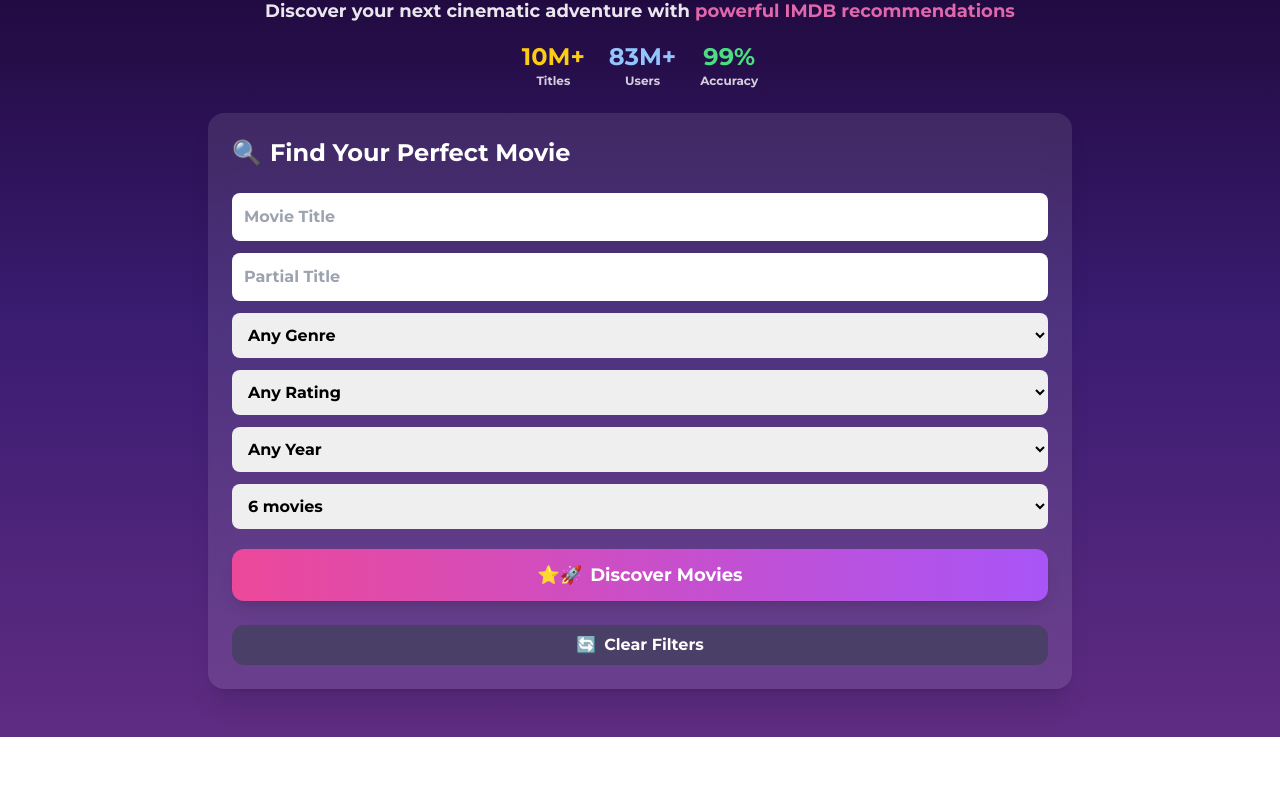
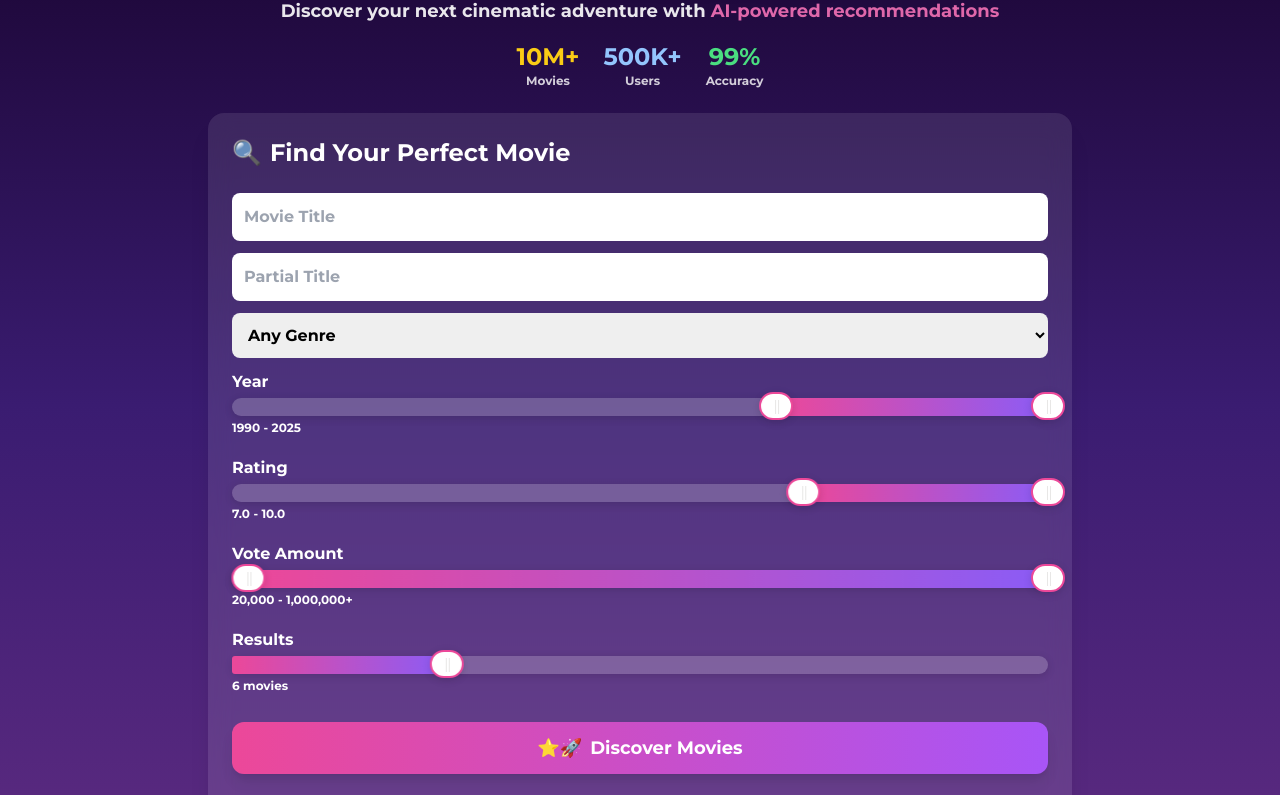
Before and after one commit to serjbarhatov/CinemaScope, a plain HTML site: page index.html in a window 1280 px wide. Shown: the part 99-894 px from the top of the page. Before the commit the page ends 836 px from the top, so only its background shows below. Drawn offline with nearby package versions, Linux system fonts and the light colour scheme.

Commit message:
Improve search functionality with sliders

```diff
--- a/index.html
+++ b/index.html
@@ -6,8 +6,14 @@
   <title>Movie Picker</title>
   <script src="https://cdn.tailwindcss.com"></script>
   <link href="https://fonts.googleapis.com/css2?family=Montserrat:wght@700;900&display=swap" rel="stylesheet">
+  <link rel="stylesheet" href="https://cdn.jsdelivr.net/npm/nouislider@15.7.1/dist/nouislider.min.css">
+  <script src="https://cdn.jsdelivr.net/npm/nouislider@15.7.1/dist/nouislider.min.js"></script>
   <style>
     body { font-family: 'Montserrat', sans-serif; }
+    .noUi-target { background: #fff3; border-radius: 9999px; border: none; box-shadow: 0 2px 8px #0002; }
+    .noUi-connect { background: linear-gradient(90deg, #ec4899, #8b5cf6); }
+    .noUi-horizontal .noUi-handle { border-radius: 9999px; background: #fff; border: 2px solid #ec4899; box-shadow: 0 2px 8px #0002; }
+    .noUi-tooltip { background: #fff; color: #1a0532; border-radius: 6px; font-weight: bold; }
   </style>
 </head>
 <body class="min-h-screen bg-gradient-to-b from-[#1a0532] via-[#3a1c71] to-[#5f2c82] text-white flex flex-col justify-center items-center">
@@ -16,14 +22,14 @@
       <span class="bg-pink-600 rounded-lg p-2 text-2xl">🎬</span>
       <h1 class="text-4xl md:text-5xl font-extrabold tracking-tight drop-shadow-lg">CinemaScope</h1>
     </div>
-    <p class="text-center text-lg mb-4 opacity-90">Discover your next cinematic adventure with <span class="font-bold text-pink-400">powerful IMDB recommendations</span></p>
+    <p class="text-center text-lg mb-4 opacity-90">Discover your next cinematic adventure with <span class="font-bold text-pink-400">AI-powered recommendations</span></p>
     <div class="flex justify-center gap-6 mb-6 w-full">
       <div class="flex flex-col items-center">
         <span class="text-yellow-400 text-2xl font-bold">10M+</span>
-        <span class="text-xs opacity-80">Titles</span>
+        <span class="text-xs opacity-80">Movies</span>
       </div>
       <div class="flex flex-col items-center">
-        <span class="text-blue-300 text-2xl font-bold">83M+</span>
+        <span class="text-blue-300 text-2xl font-bold">500K+</span>
         <span class="text-xs opacity-80">Users</span>
       </div>
       <div class="flex flex-col items-center">
@@ -45,25 +51,38 @@
           <option value="Horror">Horror</option>
           <option value="Romance">Romance</option>
         </select>
-        <select id="rating" class="rounded-lg p-3 text-black focus:ring-2 focus:ring-pink-400">
-          <option value="">Any Rating</option>
-          <option value="9">9+</option>
-          <option value="8">8+</option>
-          <option value="7">7+</option>
-          <option value="6">6+</option>
-        </select>
-        <select id="year" class="rounded-lg p-3 text-black focus:ring-2 focus:ring-pink-400">
-          <option value="">Any Year</option>
-          <option value="2020">2020+</option>
-          <option value="2010">2010+</option>
-          <option value="2000">2000+</option>
-          <option value="1990">1990+</option>
-        </select>
-        <select id="resultsCount" class="rounded-lg p-3 text-black focus:ring-2 focus:ring-pink-400">
-          <option value="6">6 movies</option>
-          <option value="10">10 movies</option>
-          <option value="20">20 movies</option>
-        </select>
+        <!-- Year Range Slider -->
+        <div class="mb-2">
+          <label class="block font-semibold mb-1">Year</label>
+          <div id="year-slider"></div>
+          <div class="flex justify-between text-xs mt-1">
+            <span id="year-slider-value"></span>
+          </div>
+        </div>
+        <!-- Rating Range Slider -->
+        <div class="mb-2">
+          <label class="block font-semibold mb-1">Rating</label>
+          <div id="rating-slider"></div>
+          <div class="flex justify-between text-xs mt-1">
+            <span id="rating-slider-value"></span>
+          </div>
+        </div>
+        <!-- Vote Amount Range Slider -->
+        <div class="mb-2">
+          <label class="block font-semibold mb-1">Vote Amount</label>
+          <div id="votes-slider"></div>
+          <div class="flex justify-between text-xs mt-1">
+            <span id="votes-slider-value"></span>
+          </div>
+        </div>
+        <!-- Movies Amount Slider -->
+        <div class="mb-2">
+          <label class="block font-semibold mb-1">Results</label>
+          <div id="results-slider"></div>
+          <div class="flex justify-between text-xs mt-1">
+            <span id="results-slider-value"></span>
+          </div>
+        </div>
         <button type="submit" class="bg-gradient-to-r from-pink-500 to-purple-500 hover:from-pink-600 hover:to-purple-600 rounded-xl p-3 font-bold text-lg mt-2 shadow-lg flex items-center justify-center gap-2 transition"> <span>⭐️🚀</span> Discover Movies</button>
       </form>
       <button id="clearFilters" class="bg-gray-700 bg-opacity-60 hover:bg-opacity-80 rounded-xl p-2 font-semibold text-white mt-2 flex items-center justify-center gap-2 transition"><span>🔄</span> Clear Filters</button>
--- a/main.js
+++ b/main.js
@@ -20,6 +20,94 @@ function storeAndGoToDetailsNewTab(movie) {
   window.open(`details.html?id=${movie.id}`, '_blank');
 }
 
+// --- SLIDER INIT ---
+window.addEventListener('DOMContentLoaded', () => {
+  // Year slider
+  const yearSlider = document.getElementById('year-slider');
+  noUiSlider.create(yearSlider, {
+    start: [1990, 2025],
+    connect: true,
+    step: 1,
+    range: {
+      'min': 1920,
+      'max': 2025
+    },
+    tooltips: false,
+    format: {
+      to: value => Math.round(value),
+      from: value => Number(value)
+    }
+  });
+  const yearValue = document.getElementById('year-slider-value');
+  yearSlider.noUiSlider.on('update', (values) => {
+    yearValue.textContent = `${values[0]} - ${values[1]}`;
+  });
+
+  // Rating slider (default 7+)
+  const ratingSlider = document.getElementById('rating-slider');
+  noUiSlider.create(ratingSlider, {
+    start: [7, 10],
+    connect: true,
+    step: 0.1,
+    range: {
+      'min': 0,
+      'max': 10
+    },
+    tooltips: false,
+    format: {
+      to: value => Number(value).toFixed(1),
+      from: value => Number(value)
+    }
+  });
+  const ratingValue = document.getElementById('rating-slider-value');
+  ratingSlider.noUiSlider.on('update', (values) => {
+    ratingValue.textContent = `${values[0]} - ${values[1]}`;
+  });
+
+  // Votes slider (max 1,000,000+, default 20,000+)
+  const votesSlider = document.getElementById('votes-slider');
+  noUiSlider.create(votesSlider, {
+    start: [20000, 1000000],
+    connect: true,
+    step: 100,
+    range: {
+      'min': 0,
+      'max': 1000000
+    },
+    tooltips: false,
+    format: {
+      to: value => Math.round(value),
+      from: value => Number(value)
+    }
+  });
+  const votesValue = document.getElementById('votes-slider-value');
+  votesSlider.noUiSlider.on('update', (values) => {
+    const format = n => n >= 1000 ? n.toLocaleString() : n;
+    let maxLabel = values[1] >= 1000000 ? '1,000,000+' : format(values[1]);
+    votesValue.textContent = `${format(values[0])} - ${maxLabel}`;
+  });
+
+  // Results slider (1 to 20, default 6)
+  const resultsSlider = document.getElementById('results-slider');
+  noUiSlider.create(resultsSlider, {
+    start: 6,
+    connect: [true, false],
+    step: 1,
+    range: {
+      'min': 1,
+      'max': 20
+    },
+    tooltips: false,
+    format: {
+      to: value => Math.round(value),
+      from: value => Number(value)
+    }
+  });
+  const resultsValue = document.getElementById('results-slider-value');
+  resultsSlider.noUiSlider.on('update', (values) => {
+    resultsValue.textContent = `${values[0]} movies`;
+  });
+
   // --- INDEX PAGE LOGIC ---
   if (document.getElementById('searchForm')) {
     document.getElementById('searchForm').addEventListener('submit', async function(e) {
@@ -27,16 +115,21 @@ if (document.getElementById('searchForm')) {
       const title = document.getElementById('title').value;
       const partialTitle = document.getElementById('partialTitle') ? document.getElementById('partialTitle').value : '';
       const genre = document.getElementById('genre').value;
-    const rating = document.getElementById('rating').value;
-    const year = document.getElementById('year').value;
-    const resultsCount = document.getElementById('resultsCount').value;
+      const [startYear, endYear] = yearSlider.noUiSlider.get();
+      const [minRating, maxRating] = ratingSlider.noUiSlider.get();
+      const [minVotes, maxVotes] = votesSlider.noUiSlider.get();
+      const resultsCount = resultsSlider.noUiSlider.get();
 
       let url = `https://${RAPIDAPI_HOST}/api/imdb/search?type=movie&rows=${resultsCount}`;
       if (title) url += `&primaryTitle=${encodeURIComponent(title)}`;
       if (partialTitle) url += `&primaryTitleAutocomplete=${encodeURIComponent(partialTitle)}`;
       if (genre) url += `&genre=${encodeURIComponent(genre)}`;
-    if (rating) url += `&averageRatingFrom=${rating}`;
-    if (year) url += `&startYearFrom=${year}`;
+      if (minRating) url += `&averageRatingFrom=${minRating}`;
+      if (maxRating) url += `&averageRatingTo=${maxRating}`;
+      if (minVotes) url += `&numVotesFrom=${minVotes}`;
+      if (maxVotes && maxVotes < 1000000) url += `&numVotesTo=${maxVotes}`;
+      if (startYear) url += `&startYearFrom=${startYear}`;
+      if (endYear) url += `&startYearTo=${endYear}`;
       url += `&sortOrder=ASC&sortField=id`;
 
       document.getElementById('results').innerHTML = '<div class="col-span-full text-center">Loading...</div>';
@@ -58,10 +151,15 @@ if (document.getElementById('searchForm')) {
     if (clearBtn) {
       clearBtn.onclick = () => {
         document.getElementById('searchForm').reset();
+        yearSlider.noUiSlider.set([1990, 2025]);
+        ratingSlider.noUiSlider.set([7, 10]);
+        votesSlider.noUiSlider.set([20000, 1000000]);
+        resultsSlider.noUiSlider.set(6);
         document.getElementById('results').innerHTML = '';
       };
     }
   }
+});
 
 function renderResults(movies) {
   const results = document.getElementById('results');
```
Lines whose indentation alone changed are shown as unchanged.
